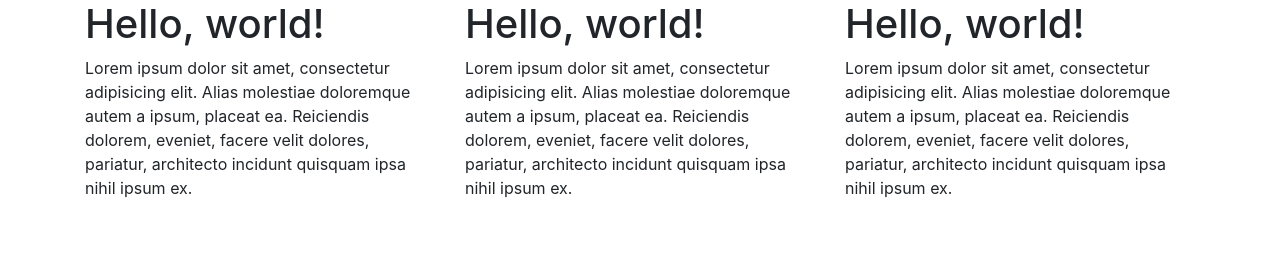
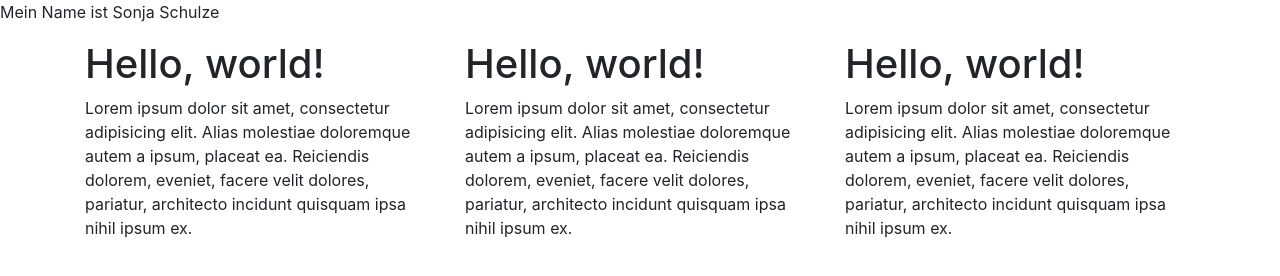
Before and after one commit to sonschul/bootstrap, a plain HTML site: page index.html in a window 1280 px wide. Drawn offline with nearby package versions, Linux system fonts and the light colour scheme.

Commit message:
Zweite Version

```diff
--- a/index.html
+++ b/index.html
@@ -12,6 +12,7 @@
     <title>Hello, world!</title>
   </head>
   <body>
+  <p>Mein Name ist Sonja Schulze</p>
    <div class="container">
       <div class="row">
             <div class="col-md-4">
```
